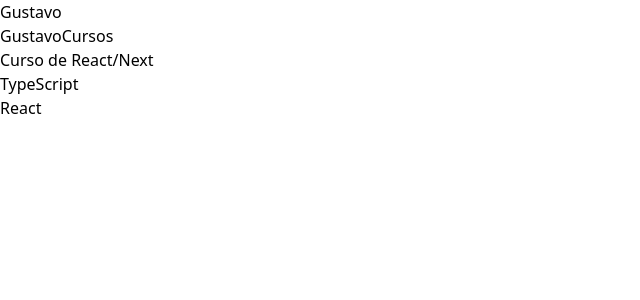
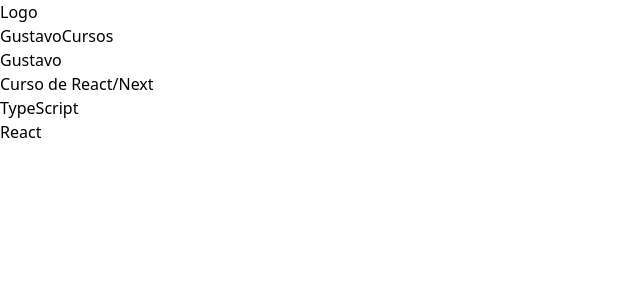
Before and after one commit to gustamoraiss/practice, a Next.js app in the folder PWEB/projeto1/projeto1/: page / in a window 1280 px wide. Shown: the top 300 px of the page, without its empty margins (0-640 px from the left). Built offline with nearby package versions, Linux system fonts and the light colour scheme.

Commit message:
adiciona alterações da aula 4 - funções em react next

```diff
--- a/PWEB/projeto1/projeto1/src/pages/index.tsx
+++ b/PWEB/projeto1/projeto1/src/pages/index.tsx
@@ -14,15 +14,20 @@ const geistMono = Geist_Mono({
 const nome = 'Gustavo'
 let canal = 'GustavoCursos'
 
-function retNome() {
-  return nome
+function Topo() {
+  return (
+    <div>
+      <div>Logo</div>
+      <div>{canal}</div>
+      <div>{nome}</div>
+    </div>
+  )
 }
 
 export default function Home() {
   return (
     <main>
-      <div>{retNome()}</div>
-      <div>{canal}</div>
+      <Topo/>
       <div>Curso de React/Next</div>
       <div>TypeScript</div>
       <div>React</div>
```
